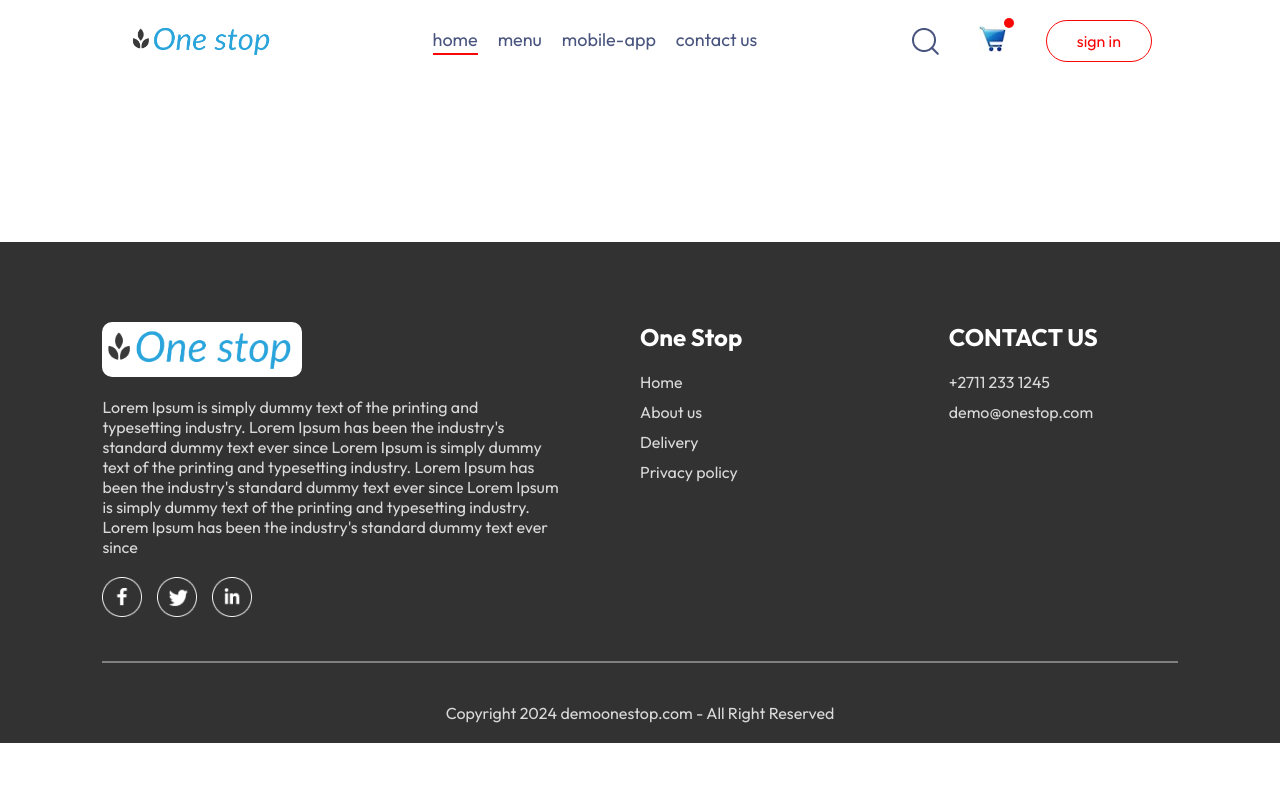
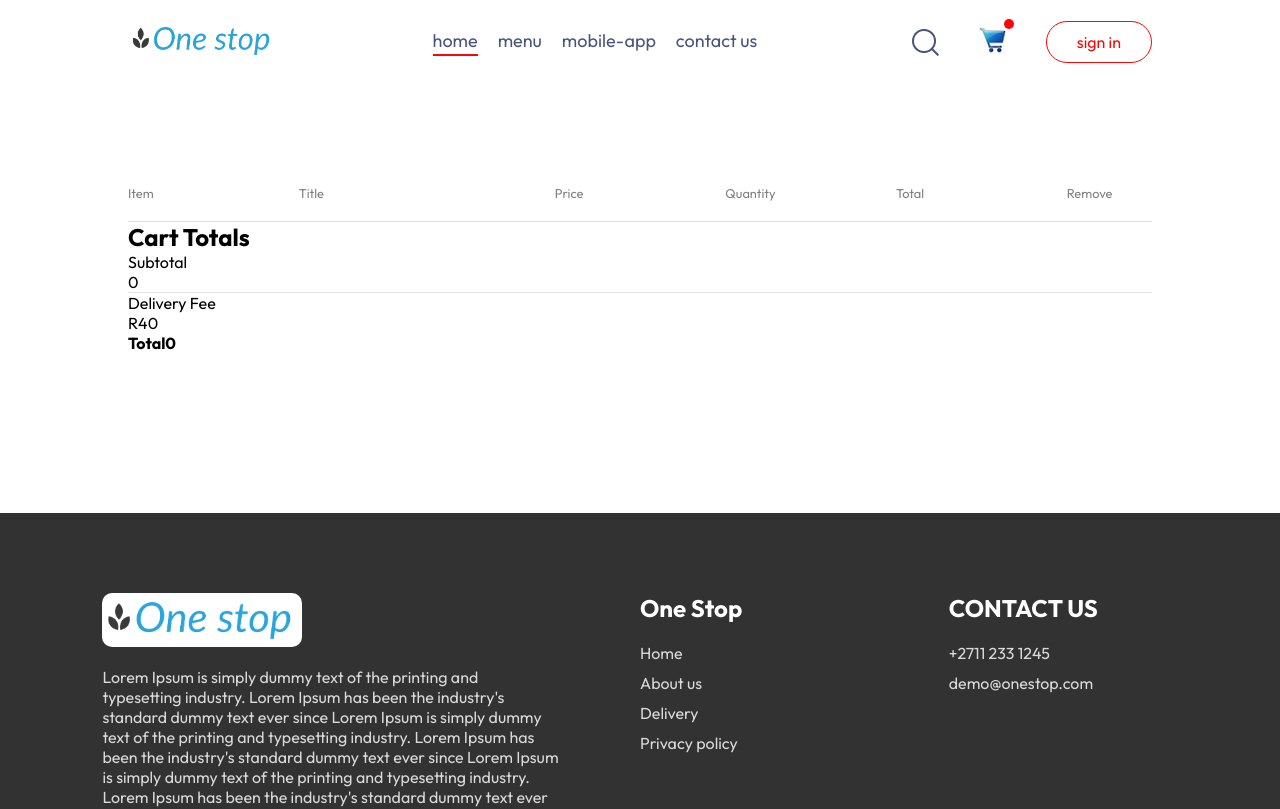
Before and after one commit to mphojames9/resume-builder-react, a React (Vite) app: page /shopping-cart/cart in a window 1280 px wide. Shown: the top 809 px of the page. Built offline with nearby package versions, Linux system fonts and the light colour scheme.

Commit message:
update Cart components

```diff
--- a/src/components/ExploreMenu/ExploreMenu.jsx
+++ b/src/components/ExploreMenu/ExploreMenu.jsx
@@ -8,11 +8,11 @@ const ExploreMenu = ({category, setCategory}) => {
             <h1>Explore menu Iteams here</h1>
             <p className='explore-menu-text'>Choose from clothing, phone laptops and viarity of almomost every you need need</p>
             <div className="explore-menu-list">
-                {menu_list.map((iteam, index) => {
+                {menu_list.map((item, index) => {
                     return (
-                        <div onClick={()=>setCategory(prev=>prev===iteam.menu_name?"All":iteam.menu_name)} key={index} className='explore-menu-list-iteam'>
-                            <img className={category===iteam.menu_name?"active":""} src={iteam.menu_image} alt='menuImage'></img>
-                            <p>{iteam.menu_name}</p>
+                        <div onClick={()=>setCategory(prev=>prev===item.menu_name?"All":item.menu_name)} key={index} className='explore-menu-list-iteam'>
+                            <img className={category===item.menu_name?"active":""} src={item.menu_image} alt='menuImage'></img>
+                            <p>{item.menu_name}</p>
                         </div>
                     )
                 })}
--- a/src/components/FoodItem/FoodItem.jsx
+++ b/src/components/FoodItem/FoodItem.jsx
@@ -1,21 +1,22 @@
-import React, { useState } from 'react';
+import React, { useContext } from 'react';
 import './FoodItem.css';
 import { assets } from '../../assets/assets';
+import { StoreContext } from '../../context/StoreContext';
 
 const FoodItem = ({id,name,price,description,image}) => {
 
-    const [itemCount, setItemCount] = useState(0);
+    const {cartItems,addToCart,removeFromCart} = useContext(StoreContext);
 
   return (
     <div className='food-item'>
         <div className="food-item-img-container">
             <img className='food-item-image' src={image} alt="" />
-        {!itemCount
-            ?<img className='add' onClick={()=>setItemCount(prev=>prev+1)} src={assets.add_icon_white} alt=""/>
+        {!cartItems[id]
+            ?<img className='add' onClick={()=>addToCart(id)} src={assets.add_icon_white} alt=""/>
             :<div className='food-item-counter'>
-                <img onClick={()=>setItemCount(prev=>prev-1)} src={assets.remove_icon_red} alt=""/>
-                <p>{itemCount}</p>
-                <img onClick={()=>setItemCount(prev=>prev+1)} src={assets.add_icon_green} alt=""/>
+                <img onClick={()=>removeFromCart(id)} src={assets.remove_icon_red} alt=""/>
+                <p>{cartItems[id]}</p>
+                <img onClick={()=>addToCart(id)} src={assets.add_icon_green} alt=""/>
             </div>
         }
         </div>
--- a/src/components/NavBar/NavBar.jsx
+++ b/src/components/NavBar/NavBar.jsx
@@ -9,7 +9,7 @@ const NavBar = ({setShowLogin}) => {
 
   return (
     <div className='navbar'>
-      <img src={assets.logo} alt="logo" className="logo" />
+      <Link to='/shopping-cart/'><img src={assets.logo} alt="logo" className="logo" /></Link>
       <ul className="navbar-menu">
         <a href='#' onClick={()=>setMenu('home')} className={menu === 'home'?'active':''}>home</a>
         <a href='#explore-menu' onClick={()=>setMenu('menu')} className={menu === 'menu'?'active':''}>menu</a>
@@ -19,7 +19,7 @@ const NavBar = ({setShowLogin}) => {
       <div className="navbar-right">
         <img src={assets.search_icon} alt="search icon" />
         <div className="navbar-search-icon">
-            <img src={assets.basket_icon} alt="basket icon" />
+            <Link to='./shopping-cart/cart'><img src={assets.basket_icon} alt="basket icon" /></Link>
             <div className="dot"></div>
         </div>
         <button onClick={()=>setShowLogin(true)}>sign in</button>
--- a/src/pages/Cart/Cart.css
+++ b/src/pages/Cart/Cart.css
@@ -0,0 +1,31 @@
+.cart{
+    margin-top: 100px;
+}
+
+.cart-items-title{
+    display: grid;
+    grid-template-columns: 1fr 1.5fr 1fr 1fr 1fr 0.5fr;
+    align-items: center;
+    color: grey;
+    font-size: max(1vw,12px);
+}
+
+.cart-items-item{
+    margin: 10px 0px;
+    color: black;
+}
+
+.cart-items-item img{
+    width: 50px;
+    height: 50px;
+}
+
+.cart hr{
+    height: 1px;
+    background-color: #e2e2e2;
+    border: none;
+}
+
+.cart-items-item .cross{
+    cursor: pointer;
+}
--- a/src/pages/Cart/Cart.jsx
+++ b/src/pages/Cart/Cart.jsx
@@ -1,10 +1,60 @@
-import React from 'react';
+import React, { useContext } from 'react';
 import './Cart.css';
+import { StoreContext } from '../../context/StoreContext';
 
 const Cart = () => {
+
+  const { cartItems, food_list, removeFromCart } = useContext(StoreContext)
+
   return (
-    <div>
-
+    <div className='cart'>
+      <div className="cart-iteams">
+        <div className="cart-items-title">
+          <p>Item</p>
+          <p>Title</p>
+          <p>Price</p>
+          <p>Quantity</p>
+          <p>Total</p>
+          <p>Remove</p>
+        </div>
+        <br />
+        <hr />
+        {food_list.map((item, index) => {
+          if (cartItems[item.id] > 0) {
+            return (
+              <div>
+                <div className="cart-items-title cart-items-item">
+                  <img src={item.image} alt='' />
+                  <p>{item.name}</p>
+                  <p>R{item.price}</p>
+                  <p>{cartItems[item.id]}</p>
+                  <p>R{item.price * cartItems[item.id]}</p>
+                  <p onClick={()=>removeFromCart(item.id)} className='cross'>x</p>
+                </div>
+                <hr />
+              </div>
+            )
+          }
+        })}
+      </div>
+        <div className="cart-bottom">
+          <div className="cart-total">
+            <h2>Cart Totals</h2>
+          </div>
+            <div className="cart-total-details">
+              <p>Subtotal</p>
+              <p>{0}</p>
+            </div>
+            <hr />
+            <div className="cart-total-details">
+              <p>Delivery Fee</p>
+              <p>R{40}</p>
+            </div>
+            <div className="cart-total-details">
+              <b>Total</b>
+              <b>{0}</b>
+            </div>
+        </div>
     </div>
   );
 }
--- a/src/pages/Home/Home.jsx
+++ b/src/pages/Home/Home.jsx
@@ -1,9 +1,8 @@
-import React from 'react';
+import React, { useState } from 'react';
 import './Home.css';
 import Header from '../../components/Header/Header';
 import ExploreMenu from '../../components/ExploreMenu/ExploreMenu';
 import FoodDisplay from '../../components/FoodDisplay/FoodDisplay';
-import {useState} from 'react';
 import AppDownload from '../../components/AppDownload/AppDownload';
 
 const Home = () => {
```
Also changed, not shown: src/assets/assets.js (+32 -32 lines).
